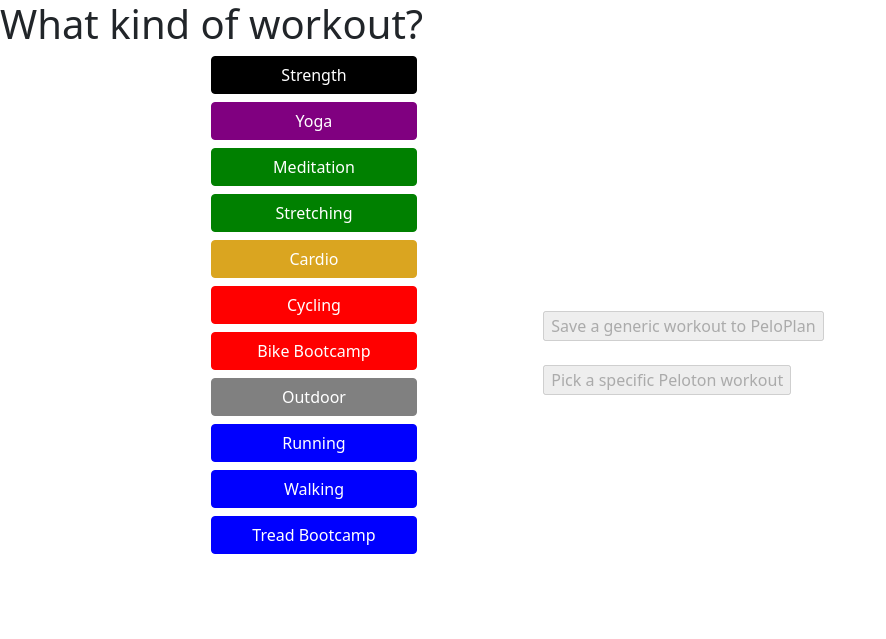
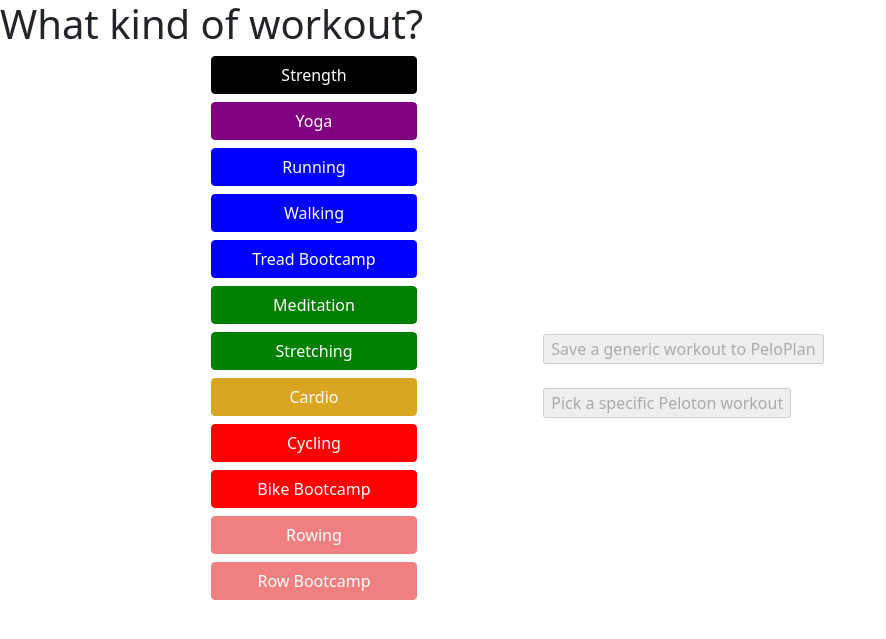
Before and after one commit to linzmacd/peloplan, a Flask app: page /1/discipline-selection/ in a window 1280 px wide. Shown: the top 639 px of the page, without its empty margins (0-886 px from the left). Run offline with Flask 2, Linux system fonts and the light colour scheme; the visitor is signed in with stand-in values (Sample User, id 1); data that the repository does not hold is empty.

Commit message:
Added rowing workouts

```diff
--- a/crud.py
+++ b/crud.py
@@ -168,7 +168,12 @@
             workout_dict['instructor'] = workout.workout.instructor
             workout_dict['url'] = url
         else:
-            workout_dict['title'] = workout.discipline.title()
+            if workout.discipline == 'caesar':
+                workout_dict['title'] = 'Rowing'
+            elif workout.discipline == 'caesar_bootcamp':
+                workout_dict['title'] = "Rowing Bootcamp"
+            else:
+                workout_dict['title'] = workout.discipline.title()
             workout_dict['instructor'] = None
             workout_dict['url'] = 0
         schedule_list.append(workout_dict)
--- a/static/css/style.css
+++ b/static/css/style.css
@@ -6,6 +6,9 @@
 }
 #filter-discipline {
   display: none;
+}
+#initial-date {
+  display:none;
 }
 .dimmed {
   opacity: .2;
@@ -208,6 +211,42 @@
   border-color: blue;
   box-shadow: 0 0 0 0.25rem rgb(0 0 255 / 50%);
 }
+.rowing {
+  color: white;
+  background-color: lightcoral;
+  border-color: lightcoral;
+}
+.rowing:hover {
+  color: white;
+  background-color: lightcoral;
+  border-color: lightcoral;
+  box-shadow: 0 0 0 0.25rem rgb(240 128 128 / 50%);
+  opacity: 1;
+}
+.rowing.selected {
+  color: white;
+  background-color: lightcoral;
+  border-color: lightcoral;
+  box-shadow: 0 0 0 0.25rem rgb(240 128 128 / 50%);
+}
+.bc_row {
+  color: white;
+  background-color: lightcoral;
+  border-color: lightcoral;
+}
+.bc_row:hover {
+  color: white;
+  background-color: lightcoral;
+  border-color: lightcoral;
+  box-shadow: 0 0 0 0.25rem rgb(240 128 128 / 50%);
+  opacity: 1;
+}
+.bc_row.selected {
+  color: white;
+  background-color: lightcoral;
+  border-color: lightcoral;
+  box-shadow: 0 0 0 0.25rem rgb(240 128 128 / 50%);
+}
 /* .add-discipline {
   color: white;
   background-color: blue;
--- a/templates/disciplines.html
+++ b/templates/disciplines.html
@@ -11,17 +11,17 @@
     <div class='d-grid gap-2 col-6 mx-auto'>
       <button class='btn btn-primary strength' type='button' value='strength'>Strength</button>
       <button class='btn btn-primary yoga' type='button' value='yoga'>Yoga</button>
+      <button class='btn btn-primary running' type='button' value='running'>Running</button>
+      <button class='btn btn-primary walking' type='button' value='walking'>Walking</button>
+      <button class='btn btn-primary bc_tread' type='button' value='bootcamp'>Tread Bootcamp</button>
       <button class='btn btn-primary meditation' type='button' value='meditation'>Meditation</button>
       <button class='btn btn-primary stretching ' type='button' value='stretching'>Stretching</button>
       <button class='btn btn-primary cardio' type='button' value='cardio'>Cardio</button>
       <button class='btn btn-primary cycling' type='button' value='cycling'>Cycling</button>
       <button class='btn btn-primary bc_bike' type='button' value='bike_bootcamp'>Bike Bootcamp</button>
-      <!-- <button class='btn btn-primary rowing' type='button' value='caesar'>Rowing</button> -->
-      <button class='btn btn-primary outdoor' type='button' value='outdoor'>Outdoor</button>
-      <button class='btn btn-primary running' type='button' value='running'>Running</button>
-      <button class='btn btn-primary walking' type='button' value='walking'>Walking</button>
-      <button class='btn btn-primary bc_tread' type='button' value='tread_bootcamp'>Tread Bootcamp</button>
-      <!-- <button class='btn btn-primary bc_row' type='button' value='caesar_bootcamp'>Row Bootcamp</button> -->
+      <button class='btn btn-primary rowing' type='button' value='caesar'>Rowing</button>
+      <button class='btn btn-primary bc_row' type='button' value='caesar_bootcamp'>Row Bootcamp</button>
+      <!-- <button class='btn btn-primary outdoor' type='button' value='outdoor'>Outdoor</button> -->
     </div>
   </div>
   <div class='col-6'>
```
